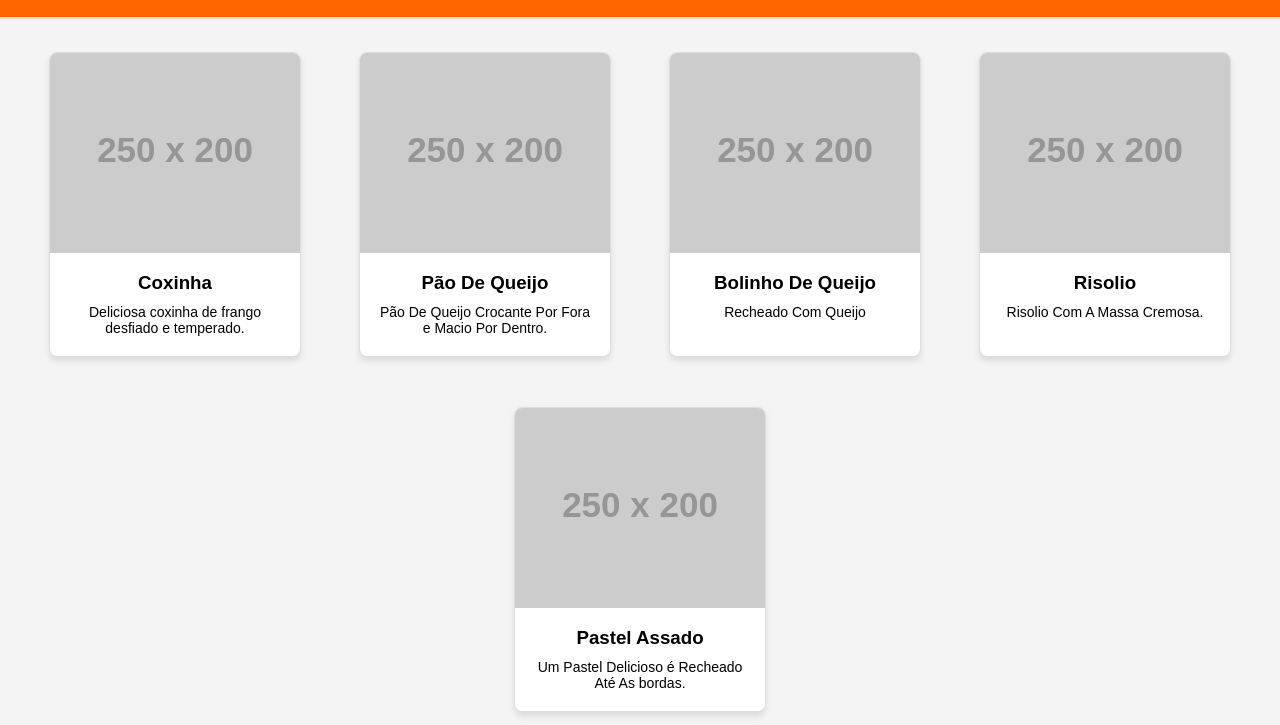
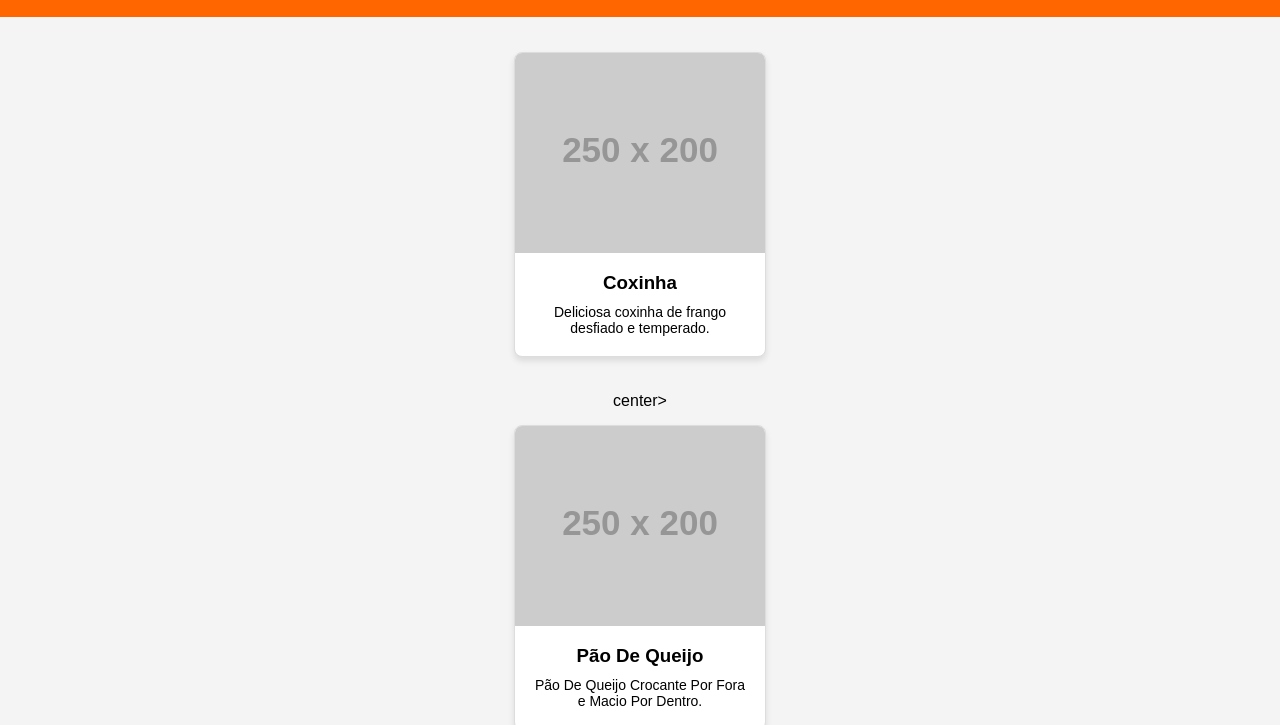
Before and after one commit to cliente2412/usario01, a plain HTML site: page projeto01.html in a window 1280 px wide. Shown: the part 60-785 px from the top of the page. Drawn offline with Linux system fonts and the light colour scheme; placeholder pictures from the web are drawn by us.

Commit message:
Update projeto01.html
atualizado

```diff
--- a/projeto01.html
+++ b/projeto01.html
@@ -14,31 +14,31 @@
     <h1>NOSSO MENU</h1>
 </header>
 
-<div class="container">
+<center><div class="container">
     <div class="product">
         <img src="https://via.placeholder.com/250x200" alt="Produto 1">
         <h3>Coxinha</h3>
         <p>Deliciosa coxinha de frango desfiado e temperado.</p>
-    </div>
+    </div></div>center>
 
-    <div class="product">
+    <center><div class="product">
         <img src="https://via.placeholder.com/250x200" alt="Produto 2">
         <h3>Pão De Queijo</h3>
         <p>Pão De Queijo Crocante Por Fora e Macio Por Dentro.</p>
-    </div>
+    </div>/center>
 
-    <div class="product">
+    <center><div class="product">
         <img src="https://via.placeholder.com/250x200" alt="Produto 3">
         <h3>Bolinho De Queijo</h3>
         <p>Recheado Com Queijo</p>
-    </div>
+    </div></center>
 
-    <div class="product">
+    <center><div class="product">
         <img src="https://via.placeholder.com/250x200" alt="Produto 4">
         <h3>Risolio</h3>
         <p>Risolio Com A Massa Cremosa.</p>
     </div>
-</div>
+</div></center>
 
 <center><div class="product">
         <img src="https://via.placeholder.com/250x200" alt="Produto 5">
@@ -176,7 +176,6 @@
     <p>&copy; 2024 Barra Lanche Tem Sabor & saúde. Todos os direitos reservados.</p>
 </footer>
 
-<a src="https://w7.pngwing.com/pngs/116/590/png-transparent-back-return-arrow-left-button-glossy-blue-blue-arrow-thumbnail.png" width="40px" height="40px"/>
 
 </body>
 </html>
```
